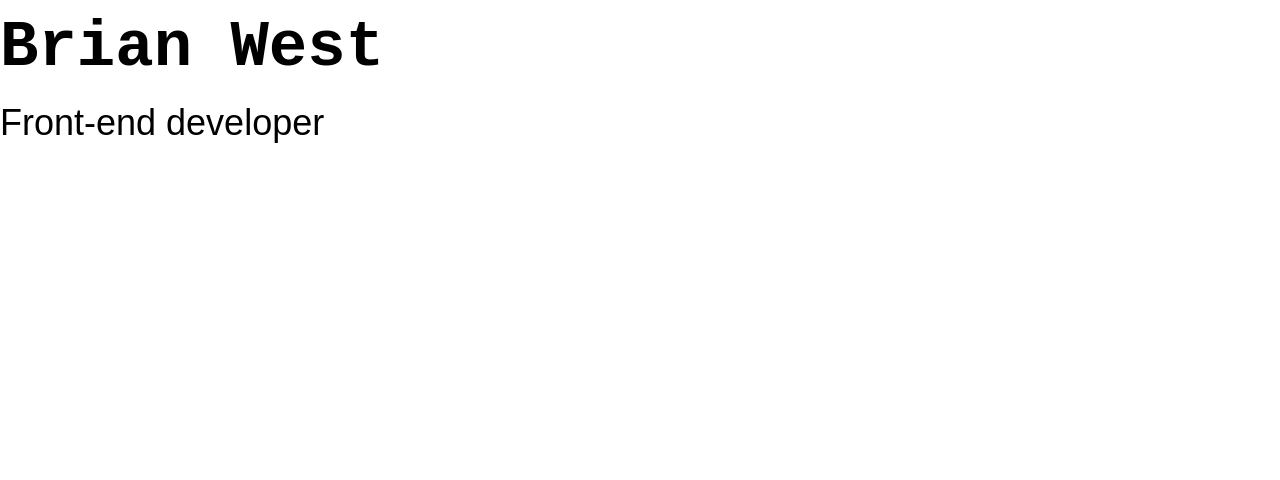
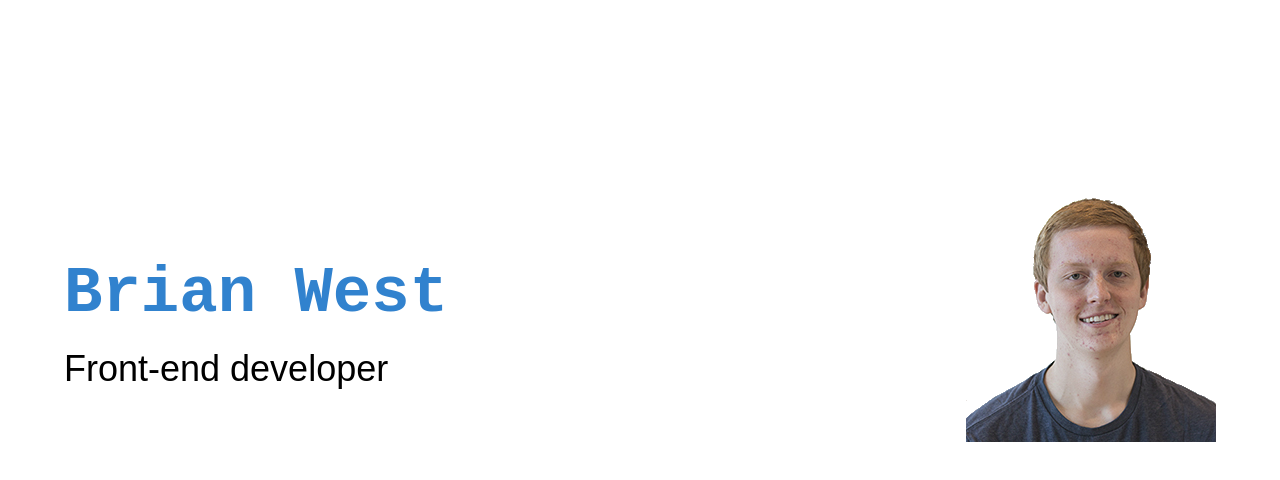
Before and after one commit to WestBrian/personal-site, a Next.js app: page / in a window 1280 px wide. Shown: the top 480 px of the page. Built offline with nearby package versions, Linux system fonts and the light colour scheme.

Commit message:
feat: add bg and photo (#2)

```diff
--- a/pages/index.tsx
+++ b/pages/index.tsx
@@ -1,4 +1,5 @@
 import Head from 'next/head'
+import Image from 'next/image'
 
 export default function Home() {
   return (
@@ -9,8 +10,34 @@ export default function Home() {
       </Head>
 
       <main>
-        <h1 className={'text-6xl font-mono font-bold'}>Brian West</h1>
-        <h2 className={'text-4xl font-sans'}>Front-end developer</h2>
+        <div
+          style={{
+            backgroundImage:
+              'radial-gradient(circle at center center, transparent,rgb(255,255,255)),linear-gradient(309deg, rgba(90, 90, 90,0.05) 0%, rgba(90, 90, 90,0.05) 50%,rgba(206, 206, 206,0.05) 50%, rgba(206, 206, 206,0.05) 100%),linear-gradient(39deg, rgba(13, 13, 13,0.05) 0%, rgba(13, 13, 13,0.05) 50%,rgba(189, 189, 189,0.05) 50%, rgba(189, 189, 189,0.05) 100%),linear-gradient(144deg, rgba(249, 249, 249,0.05) 0%, rgba(249, 249, 249,0.05) 50%,rgba(111, 111, 111,0.05) 50%, rgba(111, 111, 111,0.05) 100%),linear-gradient(166deg, rgba(231, 231, 231,0.05) 0%, rgba(231, 231, 231,0.05) 50%,rgba(220, 220, 220,0.05) 50%, rgba(220, 220, 220,0.05) 100%),linear-gradient(212deg, rgba(80, 80, 80,0.05) 0%, rgba(80, 80, 80,0.05) 50%,rgba(243, 243, 243,0.05) 50%, rgba(243, 243, 243,0.05) 100%),radial-gradient(circle at center center, hsl(107,19%,100%),hsl(107,19%,100%));',
+          }}
+        >
+          <div
+            className={
+              'container mx-auto flex justify-between items-center px-8 md:px-16 py-48 pb-0 flex-col md:flex-row'
+            }
+          >
+            <div className={'mb-8 md:mb-0'}>
+              <h1
+                className={
+                  'text-5xl md:text-6xl font-mono font-bold text-blue-600'
+                }
+              >
+                Brian West
+              </h1>
+              <h2 className={'text-3xl md:text-4xl font-sans'}>
+                Front-end developer
+              </h2>
+            </div>
+            <div>
+              <Image src={'/me_transparent.png'} width={250} height={250} />
+            </div>
+          </div>
+        </div>
       </main>
     </div>
   )
```
Also changed, not shown: public/cool-background.png (added), public/me_transparent.png (added).
